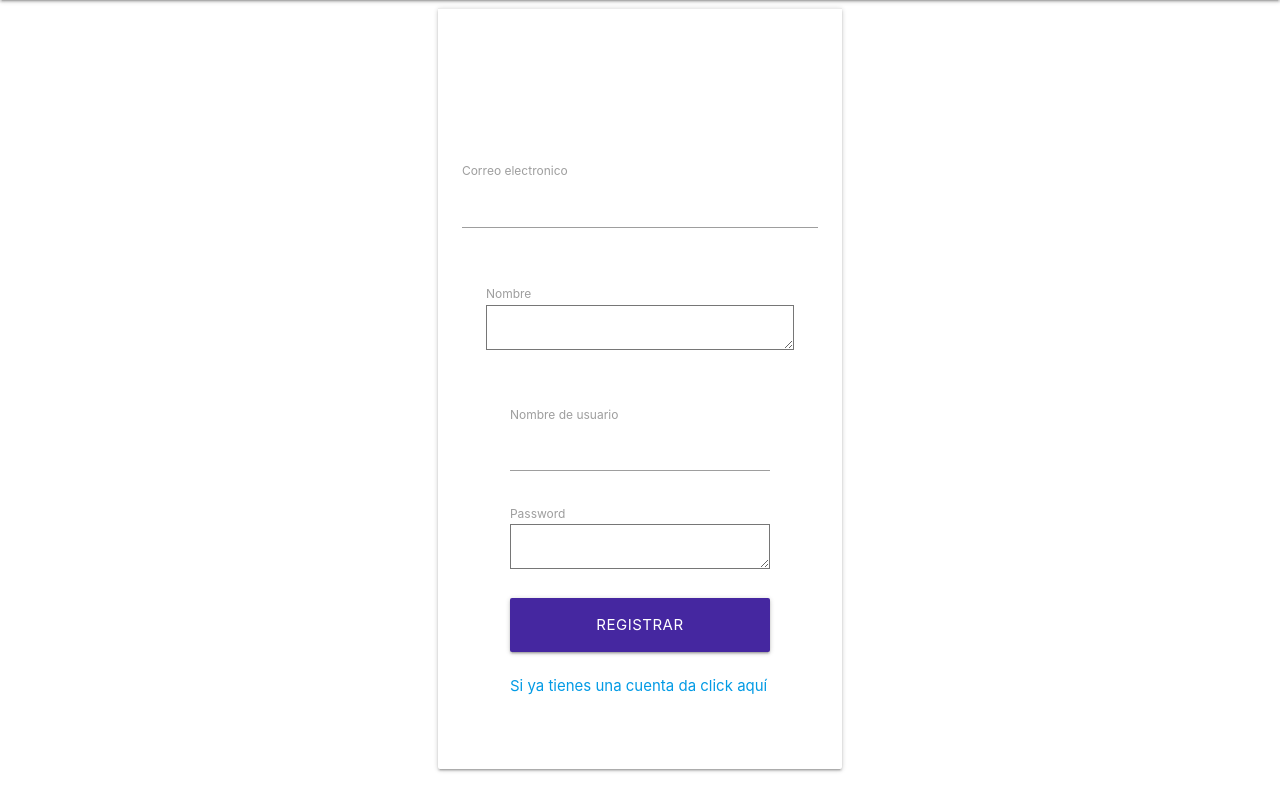
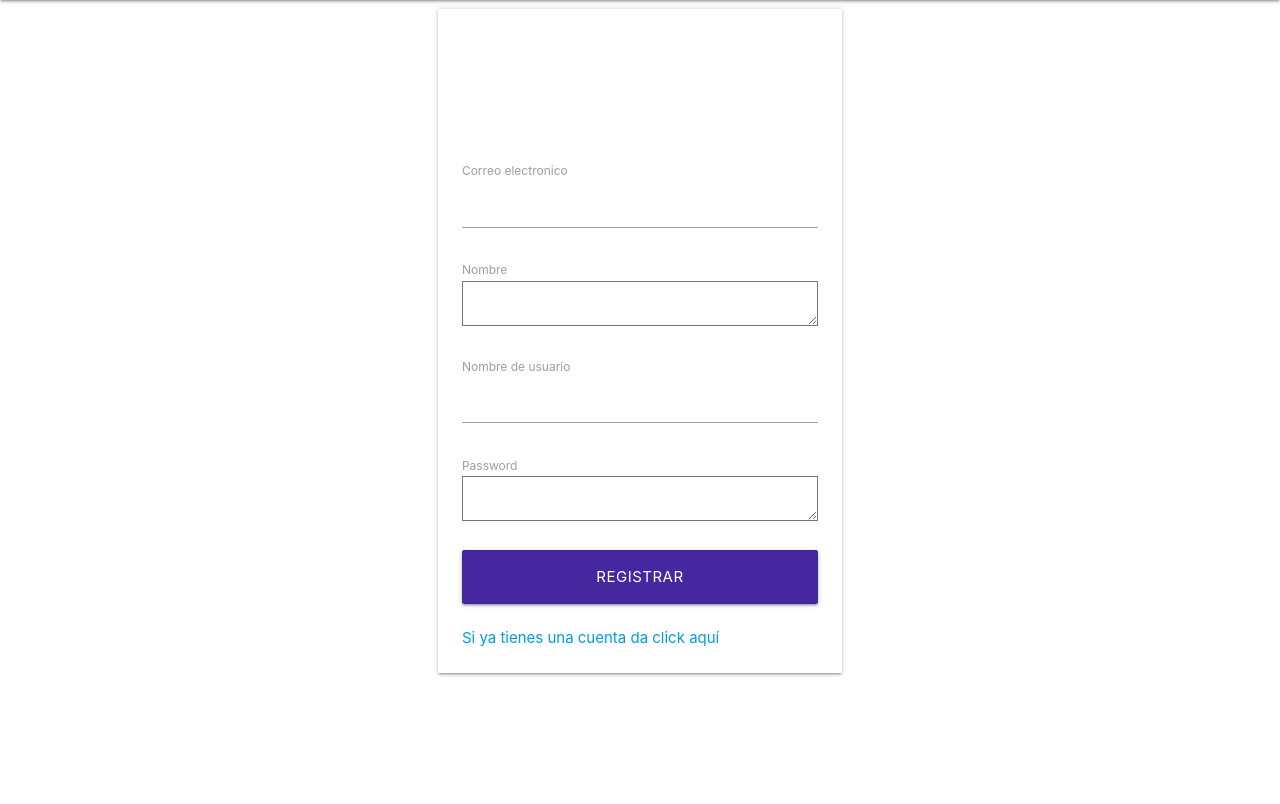
Before and after one commit to SlashGil/cafe_Pendiente, a Django app: page /account/signin in a window 1280 px wide. Shown: the part 64-868 px from the top of the page. After the commit the page ends 740 px from the top, so only its background shows below. Run offline with Django 4.2, Linux system fonts and the light colour scheme.

Commit message:
Fix tags

```diff
--- a/templates/registration/signin.html
+++ b/templates/registration/signin.html
@@ -20,30 +20,23 @@
                             {{ form.email }}
                         </div>
                         <br>
-
-                        <div class="card-content">
                         <div class="form-field">
                             {% csrf_token %}
                             <label for="name">Nombre</label>
                             {{ form.name }}
                         </div>
                         <br>
-
-                            <div class="card-content">
                         <div class="form-field">
                             {% csrf_token %}
                             <label for="username">Nombre de usuario</label>
                             {{ form.username }}
                         </div>
                         <br>
-
                         <div class="form-field">
                             <label for="password">Password</label>
                             {{ form.password }}
                         </div>
                         <br>
-
-
                         <div class="form-field">
                             <button type="submit" class="btn-large waves-effect waves-dark deep-purple darken-3"
                                     style="width:100%;">Registrar
```
Lines whose indentation alone changed are shown as unchanged.
